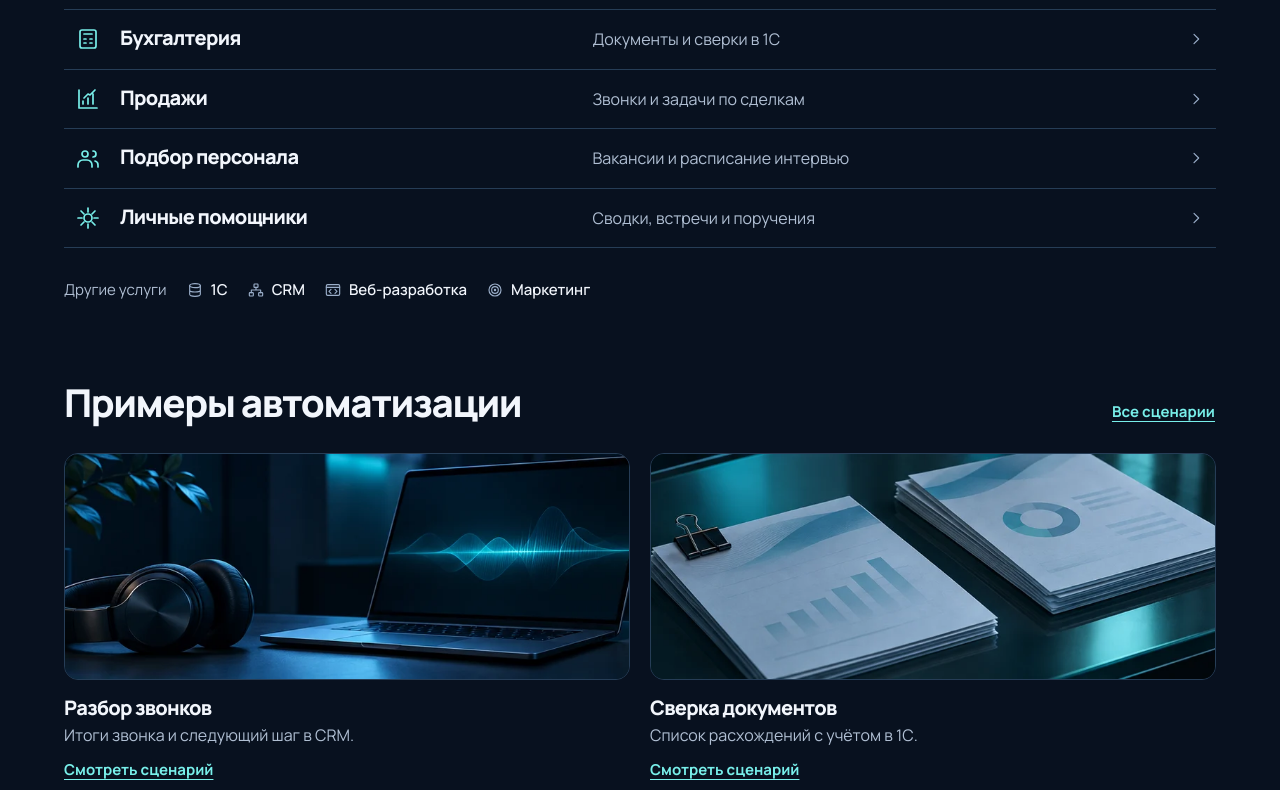
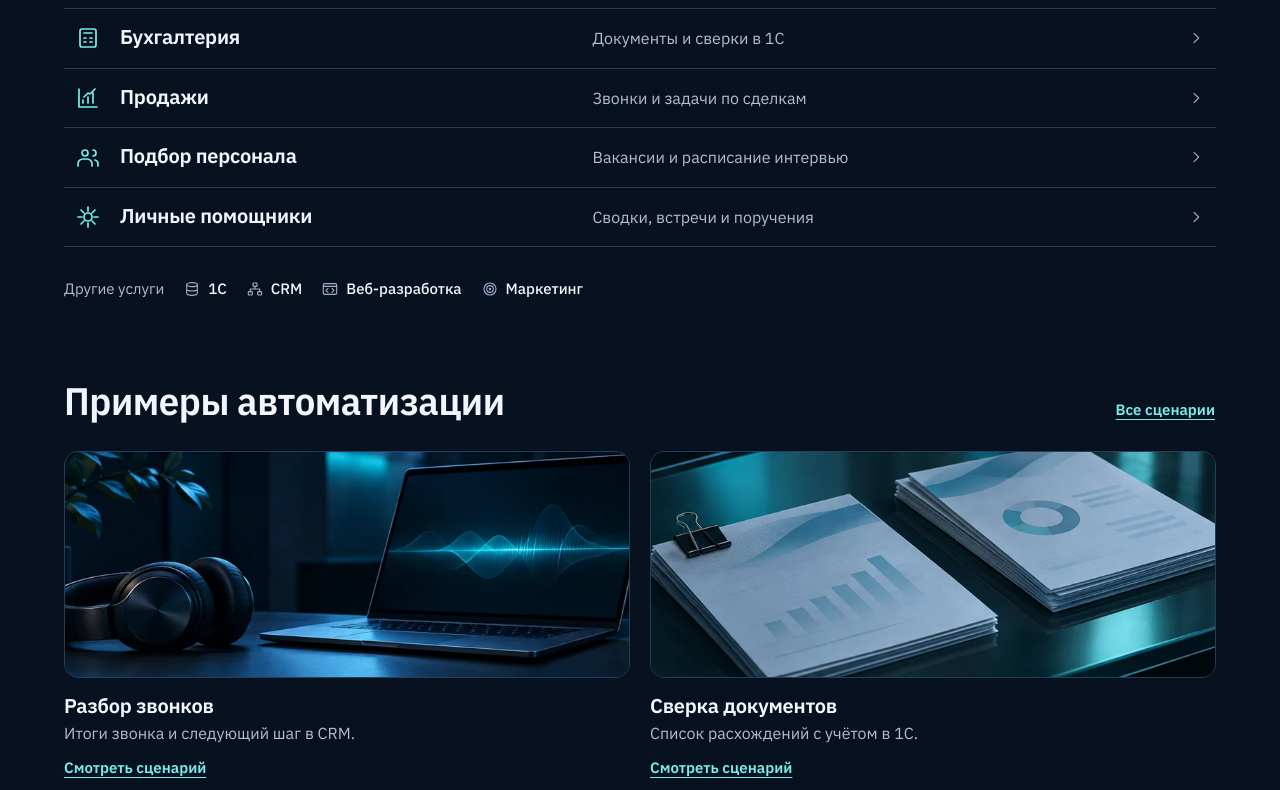
Before and after one commit to AlbertTesco/heyvi, a plain HTML site: page index.html in a window 1280 px wide. Shown: the part 642-1432 px from the top of the page. Drawn offline with Linux system fonts and the light colour scheme.

Commit message:
Refine site typography with IBM Plex Sans

```diff
--- a/assets/site.css
+++ b/assets/site.css
@@ -20,7 +20,9 @@
   --color-mark-mint: #48f5d5;
   --color-mark-cyan: #12badf;
   --color-mark-blue: #2874ef;
-  --font-family: Manrope, system-ui, sans-serif;
+  --font-family: 'IBM Plex Sans', system-ui, sans-serif;
+  --font-family-brand: Manrope, system-ui, sans-serif;
+  --font-width-display: 88%;
   --font-size-caption: 0.8125rem;
   --font-size-small: 0.9375rem;
   --font-size-body: 1rem;
@@ -36,15 +38,17 @@
   --font-size-brand-tag: 0.625rem;
   --font-size-brand-tag-compact: 0.5625rem;
   --font-weight-regular: 400;
-  --font-weight-medium: 550;
-  --font-weight-strong: 700;
-  --font-weight-display: 800;
+  --font-weight-medium: 500;
+  --font-weight-strong: 600;
+  --font-weight-display: 620;
+  --font-weight-brand: 800;
+  --font-weight-brand-tag: 700;
   --font-line-body: 1.6;
   --font-line-heading: 1.18;
   --font-line-display: 1.06;
   --font-line-control: 1.3;
-  --font-tracking-heading: -0.038em;
-  --font-tracking-display: -0.05em;
+  --font-tracking-heading: -0.012em;
+  --font-tracking-display: -0.02em;
   --font-tracking-brand-tag: 0.035em;
   --space-1: 0.25rem;
   --space-2: 0.5rem;
@@ -109,6 +113,24 @@
 }
 
 @font-face {
+  font-family: "IBM Plex Sans";
+  src: url("ibm-plex-sans-cyrillic.woff2") format("woff2");
+  font-style: normal;
+  font-weight: 400 700;
+  font-stretch: 75% 100%;
+  font-display: swap;
+  unicode-range: U+0301, U+0400-045F, U+0490-0491, U+04B0-04B1, U+2116;
+}
+@font-face {
+  font-family: "IBM Plex Sans";
+  src: url("ibm-plex-sans-latin.woff2") format("woff2");
+  font-style: normal;
+  font-weight: 400 700;
+  font-stretch: 75% 100%;
+  font-display: swap;
+  unicode-range: U+0000-00FF, U+0131, U+0152-0153, U+02BB-02BC, U+02C6, U+02DA, U+02DC, U+0304, U+0308, U+0329, U+2000-206F, U+20AC, U+2122, U+2191, U+2193, U+2212, U+2215, U+FEFF, U+FFFD;
+}
+@font-face {
   font-family: Manrope;
   src: url("manrope-cyrillic.woff2") format("woff2");
   font-style: normal;
@@ -140,6 +162,7 @@ button { cursor: pointer; }
 img { display: block; max-width: 100%; }
 h1, h2, h3, p { margin: 0; }
 h1, h2, h3 { font-weight: var(--font-weight-display); line-height: var(--font-line-heading); }
+h1, h2 { font-stretch: var(--font-width-display); }
 h1 { font-size: var(--font-size-page); letter-spacing: var(--font-tracking-display); }
 h2 { font-size: var(--font-size-heading); letter-spacing: var(--font-tracking-heading); text-wrap: balance; }
 h3 { font-size: var(--font-size-card); letter-spacing: var(--font-tracking-heading); }
@@ -183,12 +206,12 @@ h3 { font-size: var(--font-size-card); letter-spacing: var(--font-tracking-headi
 }
 .brand { display: inline-flex; align-items: center; gap: var(--space-2); flex: none; }
 .brand img { width: var(--size-brand-mark); height: auto; }
-.brand-wordmark { display: grid; gap: var(--space-1); }
-.brand-wordmark strong { font-size: var(--font-size-brand); line-height: var(--font-line-display); font-weight: var(--font-weight-display); }
+.brand-wordmark { display: grid; gap: var(--space-1); font-family: var(--font-family-brand); }
+.brand-wordmark strong { font-size: var(--font-size-brand); line-height: var(--font-line-display); font-weight: var(--font-weight-brand); }
 .brand-wordmark > span {
   color: var(--color-text-muted);
   font-size: var(--font-size-brand-tag);
-  font-weight: var(--font-weight-strong);
+  font-weight: var(--font-weight-brand-tag);
   letter-spacing: var(--font-tracking-brand-tag);
   line-height: var(--font-line-heading);
   text-transform: uppercase;
--- a/index.html
+++ b/index.html
@@ -8,7 +8,7 @@
 <meta name="theme-color" content="#08111f">
 <title>ХЭЙВИ — интеллектуальная автоматизация бизнеса</title>
 <link rel="icon" href="./assets/mark.svg" type="image/svg+xml">
-<link rel="preload" href="./assets/manrope-cyrillic.woff2" as="font" type="font/woff2" crossorigin>
+<link rel="preload" href="./assets/ibm-plex-sans-cyrillic.woff2" as="font" type="font/woff2" crossorigin>
 <link rel="stylesheet" href="./assets/site.css">
 <script src="./assets/site.js" defer></script>
 </head>
```
Also changed, not shown: 1c/index.html (+1 -1 lines), about/index.html (+1 -1 lines), accounting/index.html (+1 -1 lines), agents/index.html (+1 -1 lines), assistants/index.html (+1 -1 lines), cases/index.html (+1 -1 lines), contact/index.html (+1 -1 lines), crm/index.html (+1 -1 lines), hr/index.html (+1 -1 lines), marketing/index.html (+1 -1 lines), sales/index.html (+1 -1 lines), services/index.html (+1 -1 lines), web/index.html (+1 -1 lines), assets/ibm-plex-sans-OFL.txt (added), 2 more files.
